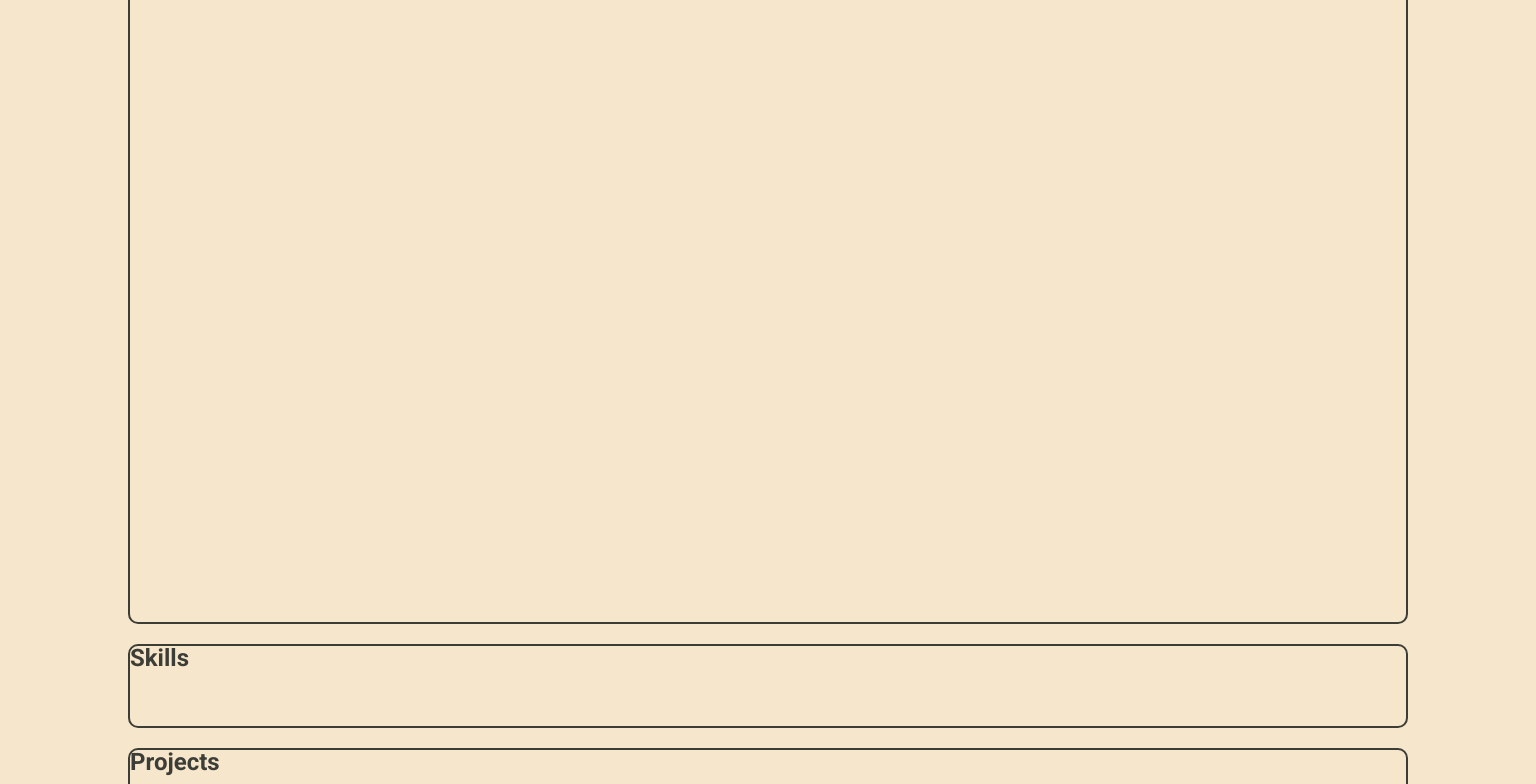
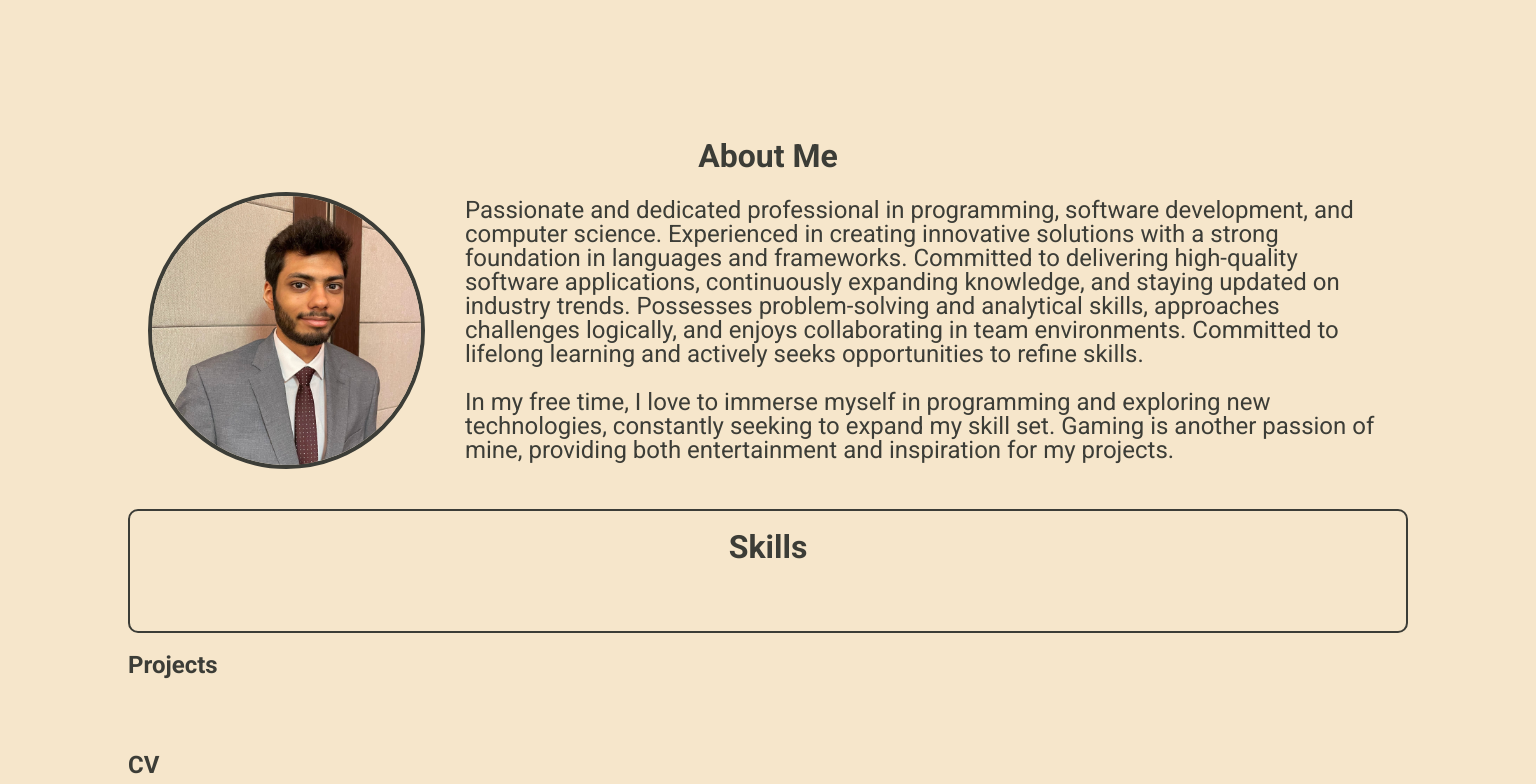
Before and after one commit to umarraj008/umarraj008.github.io, a React (Vite) app: page / in a window 1536 px wide. Shown: the part 820-1604 px from the top of the page. Built offline with nearby package versions, Linux system fonts and the light colour scheme.

Commit message:
about section info
- added image and text to about section

```diff
--- a/src/App.css
+++ b/src/App.css
@@ -95,7 +95,7 @@
   }
 
   section {
-    border: 2px solid var(--BORDER-COLOR);
+    /* border: 2px solid var(--BORDER-COLOR); */
     border-radius: 10px;
     animation: fade-in 1s;
     min-height: 10vh;
--- a/src/pages/About/About.css
+++ b/src/pages/About/About.css
@@ -15,7 +15,56 @@
 
 /* Desktop styles (1440px and up) */
 @media (min-width: 1440px) {
+  /* About Section */
   #about {
-    height: 700px;
+    display: flex;
+    flex-direction: column;
+    padding: 20px;
+    gap: 20px;
+    /* border: 2px solid var(--BORDER-COLOR); */
+  }
+
+  /* About Title */
+  #about h1 {
+    font-size: 2em;
+    text-align: center;
+  }
+
+  /* Info Container */
+  #about .info-container {
+    display: flex;
+    flex-direction: row;
+    gap: 40px;
+  }
+
+  /* Left Section */
+  #about .info-container .left-section {
+    flex: .3;
+    display: flex;
+    justify-content: center;
+    /* background-color: red; */
+  }
+
+  /* Left Section Image */
+  #about .info-container .left-section img {
+    width: 100%;
+    border-radius: 50%;
+    aspect-ratio: 1 / 1;
+    object-fit: cover;
+    box-sizing: border-box;
+    border: 4px solid var(--BORDER-COLOR);
+  }
+
+  /* Right Section */
+  #about .info-container .right-section {
+    flex: 1;
+    display: flex;
+    flex-direction: column;
+    justify-content: center;
+    /* background-color: lime; */
+    font-size: 1.5em;
+  }
+  #about .info-container .right-section p {
+    font-weight: 400;
   }
 }
--- a/src/pages/About/About.jsx
+++ b/src/pages/About/About.jsx
@@ -2,9 +2,26 @@ import React from 'react'
 import "./About.css";
 
 function About() {
+  /**
+   * Biography: A short paragraph about yourself, including your background, interests, and what led you to software development.
+   * Education: Briefly list relevant degrees or certifications.
+   * Experience: Summarize your professional journey, highlighting key roles and responsibilities.
+   * Personal Touch: Include hobbies or interests outside of programming that reflect your personality.
+   */
+
   return (
-    <section id="about" className='about-container'>
+    <section id="about">
       <h1>About Me</h1>
+      <div className="info-container">
+        <div className="left-section">
+          <img src="/umar.jpg" />
+        </div>
+        <div className="right-section">
+          <p>Passionate and dedicated professional in programming, software development, and computer science. Experienced in creating innovative solutions with a strong foundation in languages and frameworks. Committed to delivering high-quality software applications, continuously expanding knowledge, and staying updated on industry trends. Possesses problem-solving and analytical skills, approaches challenges logically, and enjoys collaborating in team environments. Committed to lifelong learning and actively seeks opportunities to refine skills.</p>
+          <br />
+          <p>In my free time, I love to immerse myself in programming and exploring new technologies, constantly seeking to expand my skill set. Gaming is another passion of mine, providing both entertainment and inspiration for my projects.</p>
+        </div>
+      </div>
     </section>
   )
 }
--- a/src/pages/CV/CV.jsx
+++ b/src/pages/CV/CV.jsx
@@ -2,6 +2,11 @@ import React from 'react'
 import "./CV.css";
 
 function CV() {
+  /**
+   * Downloadable CV: Provide a link to download your CV in PDF format.
+   * Summary: Briefly summarize your professional experience and qualifications, with a focus on what’s included in the CV.
+   */
+
   return (
     <section id="cv">
       <div className='cv-container'>
--- a/src/pages/Contact/Contact.jsx
+++ b/src/pages/Contact/Contact.jsx
@@ -2,6 +2,12 @@ import React from 'react'
 import "./Contact.css";
 
 function Contact() {
+  /**
+   * Contact Form: Include a simple form for visitors to get in touch (Name, Email, Message).
+   * Email Address: Provide your email for direct contact.
+   * Social Links: Links to your LinkedIn, GitHub, Twitter, or any other relevant profiles.
+   */
+
   return (
     <section id="contact">
       <div className='contact-container'>
--- a/src/pages/Home/Home.css
+++ b/src/pages/Home/Home.css
@@ -23,6 +23,7 @@
     align-items: center;
     border: none;
     height: 600px;
+    margin-bottom: calc(100vh - 600px);
     /* background-color: lime; */
   }
 
--- a/src/pages/Skills/Skills.css
+++ b/src/pages/Skills/Skills.css
@@ -15,5 +15,16 @@
 
 /* Desktop styles (1440px and up) */
 @media (min-width: 1440px) {
+  /* Skills Section */
+  #skills {
+    border: 2px solid var(--BORDER-COLOR);
+    padding: 20px;
+  }
+
+  /* Skills Title */
+  #skills h1 {
+    font-size: 2em;
+    text-align: center;
+  }
 
 }
--- a/src/pages/Skills/Skills.jsx
+++ b/src/pages/Skills/Skills.jsx
@@ -2,6 +2,12 @@ import React from 'react'
 import "./Skills.css";
 
 function Skills() {
+  /**
+   * Technical Skills: List programming languages, frameworks, tools, and technologies you’re proficient in. Consider using a visually appealing format, like bars or graphs to represent your proficiency level.
+   * Soft Skills: Mention skills like teamwork, communication, problem-solving, etc.
+   * Certifications: Include any relevant certifications or courses completed.
+   */
+
   return (
     <section id="skills">
       <div className='skills-container'>
```
Also changed, not shown: src/pages/Projects/Projects.jsx (+8 -0 lines).
